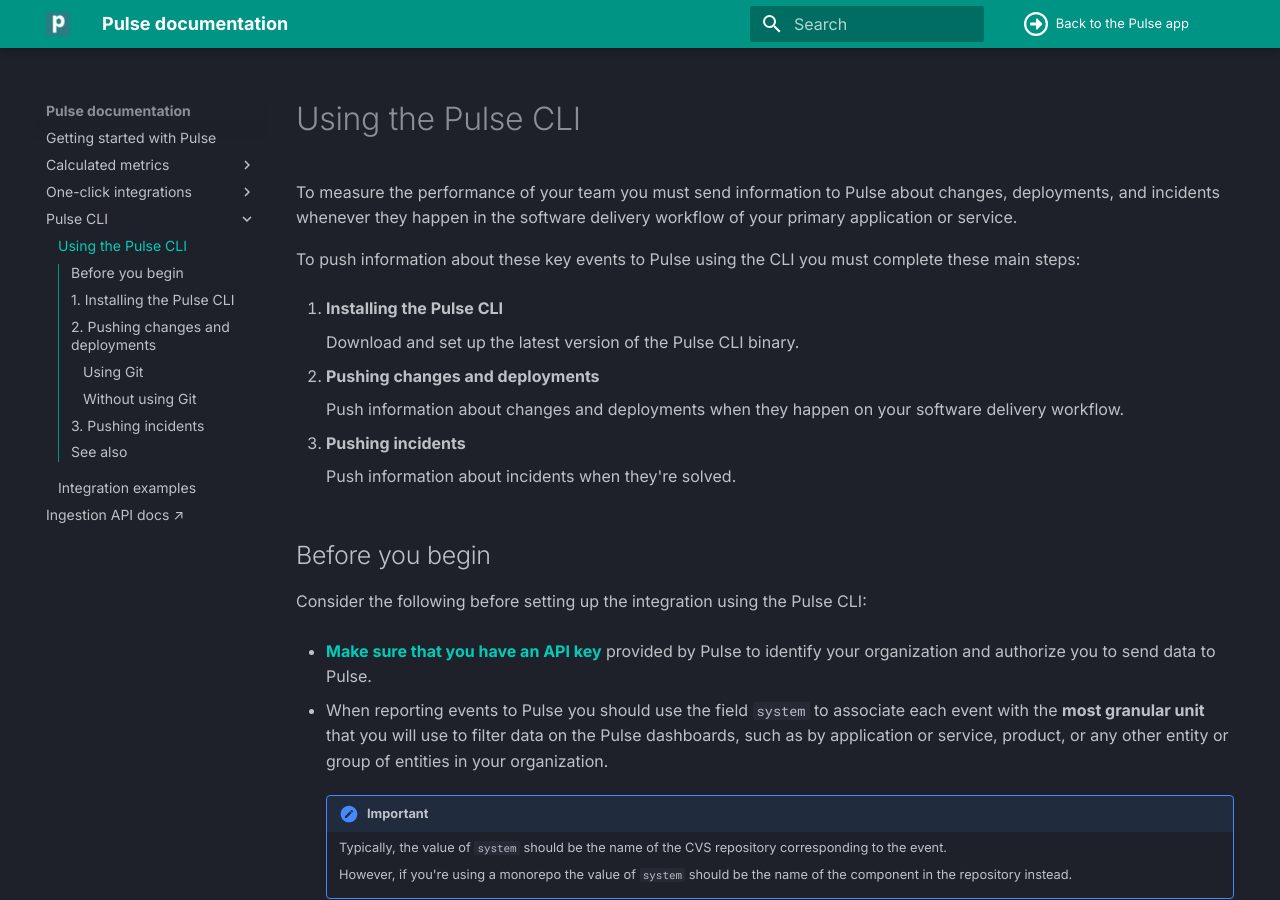
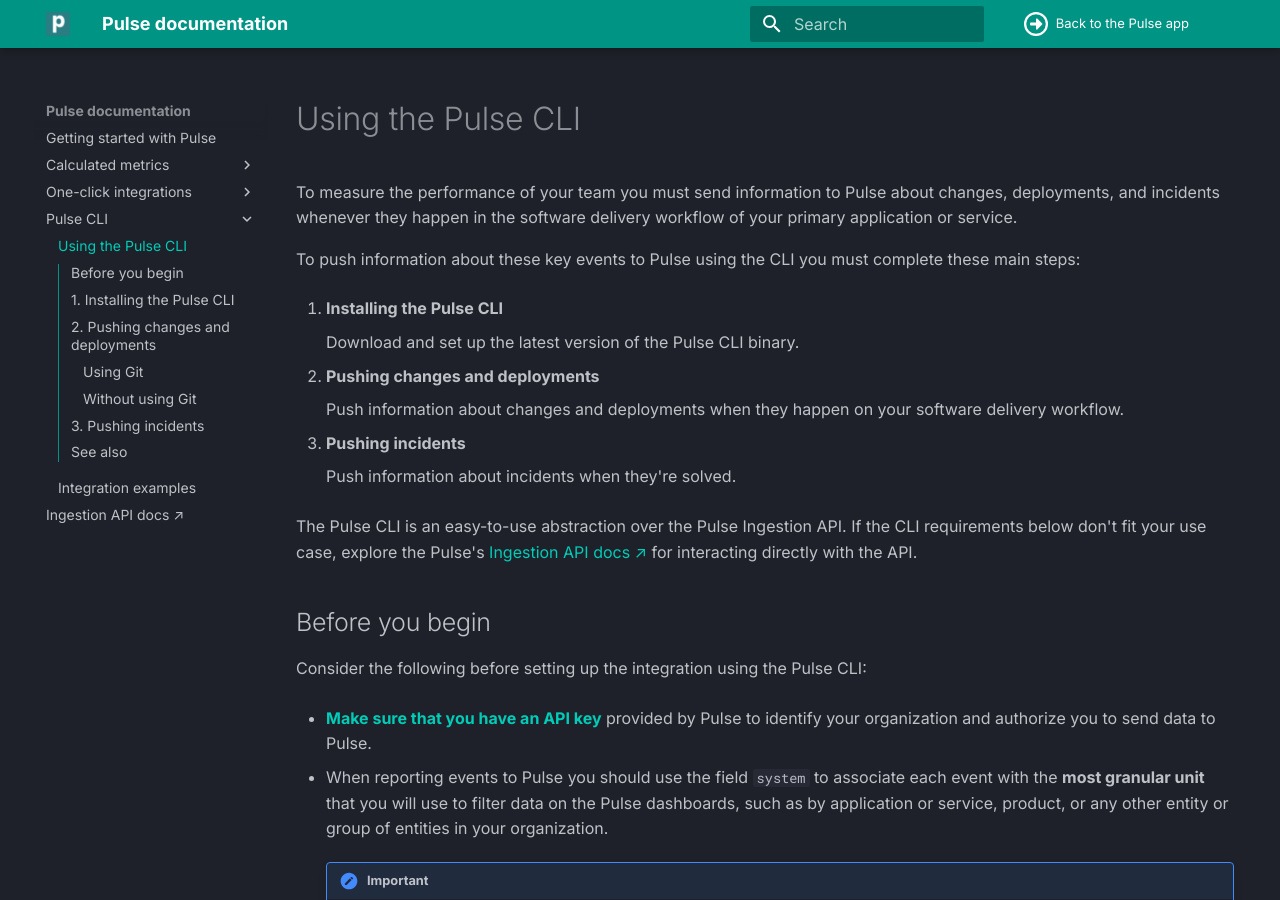
Before and after one commit to codacy/pulse-user-docs, an MkDocs documentation site: the page built from docs/cli/cli.md, in a window 1280 px wide and 900 px high. Built offline with MkDocs 1.6.1 and Material for MkDocs 9.7.7, drawn with Linux system fonts in a browser that asks for light colours.

Commit message:
feat: add note about API for advanced use cases

```diff
--- a/docs/cli/cli.md
+++ b/docs/cli/cli.md
@@ -19,6 +19,8 @@
 1.  **Pushing incidents**
 
     Push information about incidents when they're solved.
+
+The Pulse CLI is an easy-to-use abstraction over the Pulse Ingestion API. If the CLI requirements below don't fit your use case, explore the Pulse's [Ingestion API docs ↗](https://ingestion.pulse.codacy.com/v1/api-docs){: target=_"blank"} for interacting directly with the API.
 
 ## Before you begin
 
```
